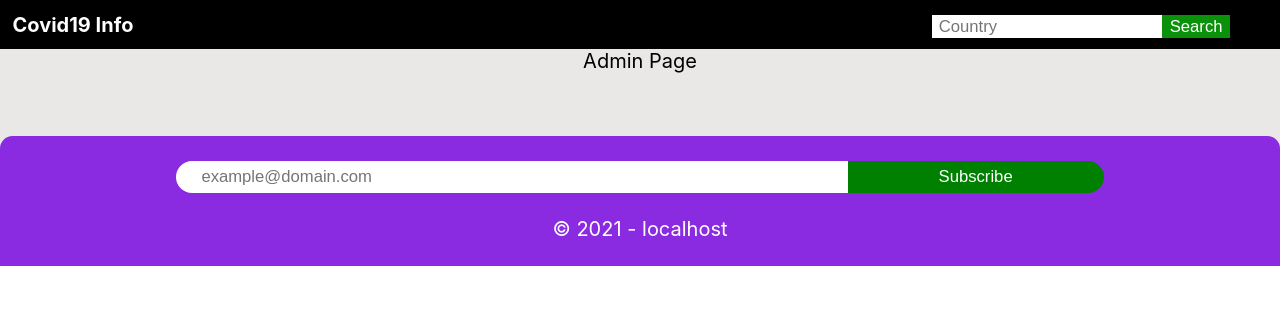
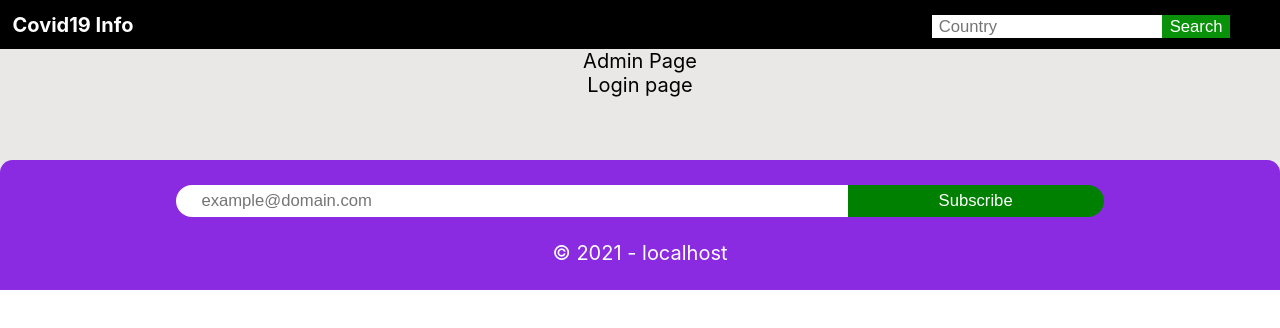
Before and after one commit to dev-ramkumar/covid-info1, a React (Create React App) app: page /admin in a window 1280 px wide. Shown: the top 328 px of the page. Built offline with nearby package versions, Linux system fonts and the light colour scheme.

Commit message:
router added

```diff
--- a/src/components/admin/admin.js
+++ b/src/components/admin/admin.js
@@ -9,6 +9,7 @@ class Admin extends Component {
         return (
             <div className="admin">
                 Admin Page
+                <Login/>
             </div>
          );
     }
```
